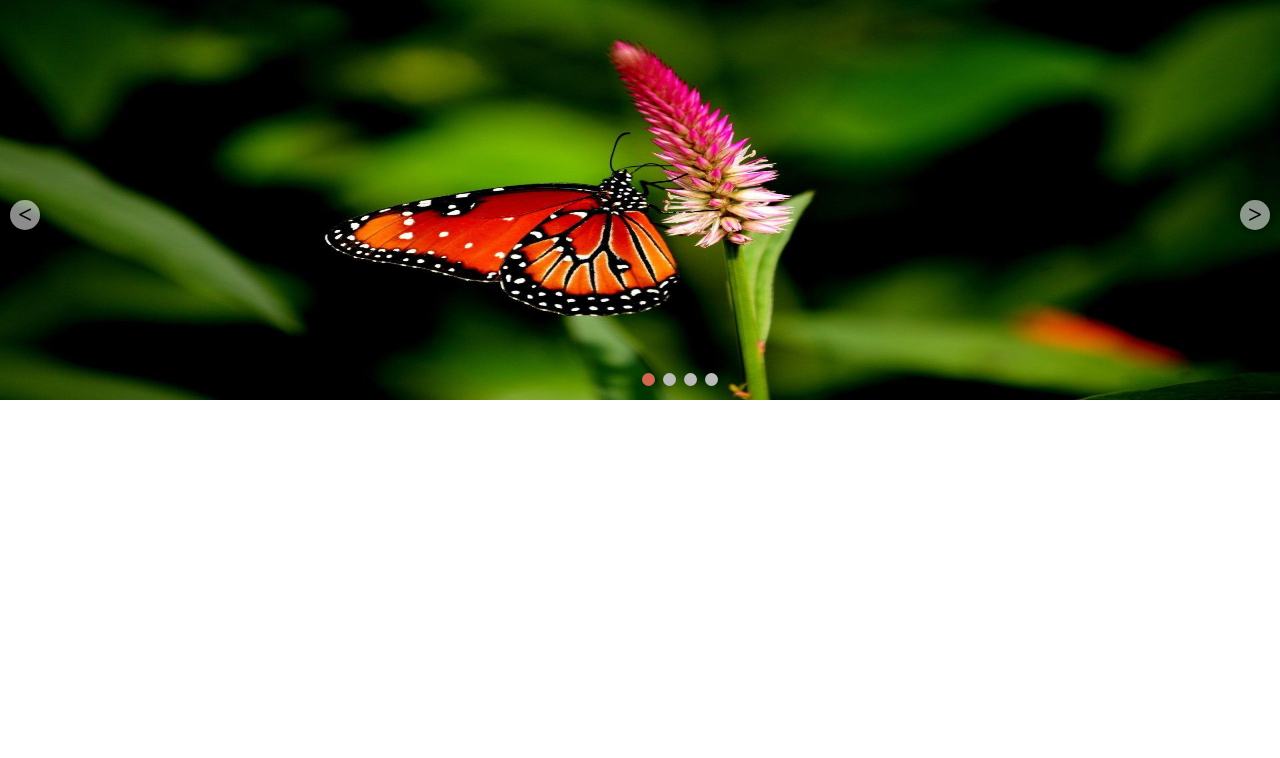
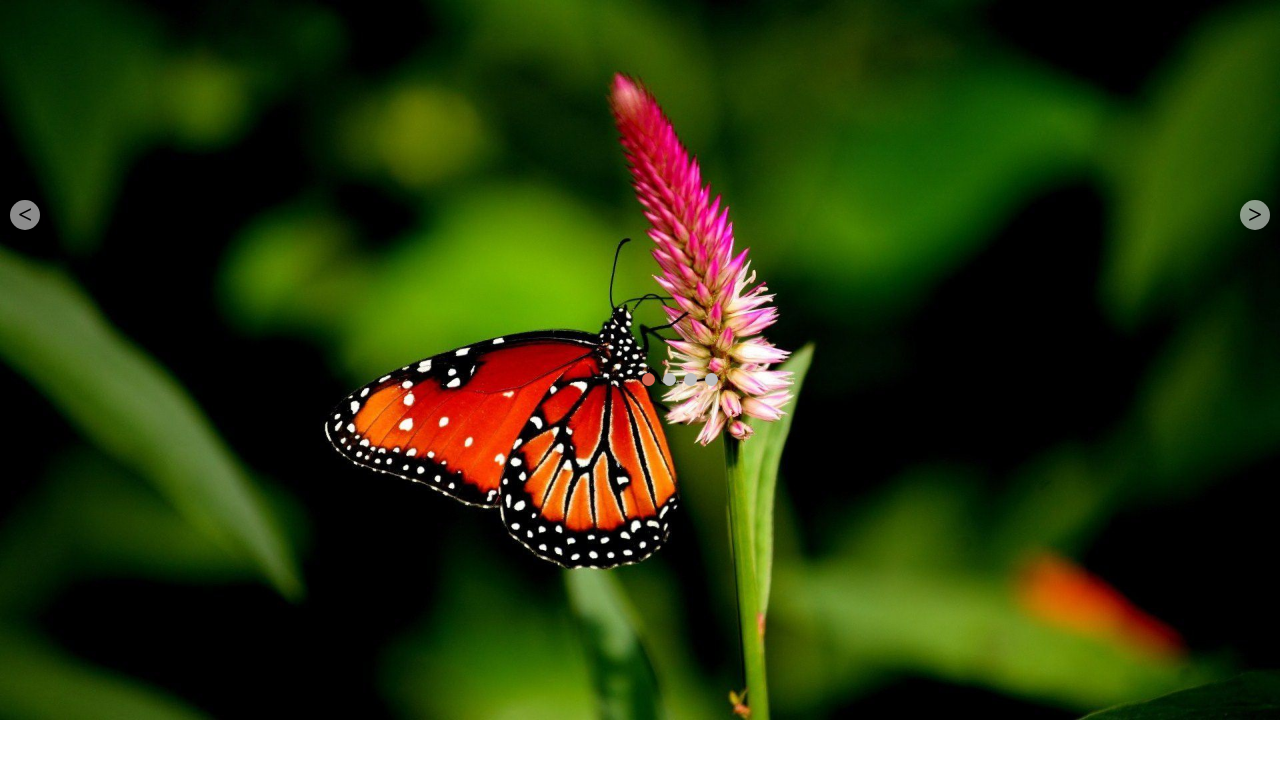
Before and after one commit to varshney-yash/slider, a plain HTML site: page index.html in a window 1280 px wide. Drawn offline with Linux system fonts and the light colour scheme.

Commit message:
Update style.css

```diff
--- a/style.css
+++ b/style.css
@@ -12,8 +12,8 @@
   }
   .container img{
     display: none;
-    width: 100%;
-    height: 400px;
+    max-width: 100%;
+    height: auto;
   }
   .active img{
     display: block;
```
